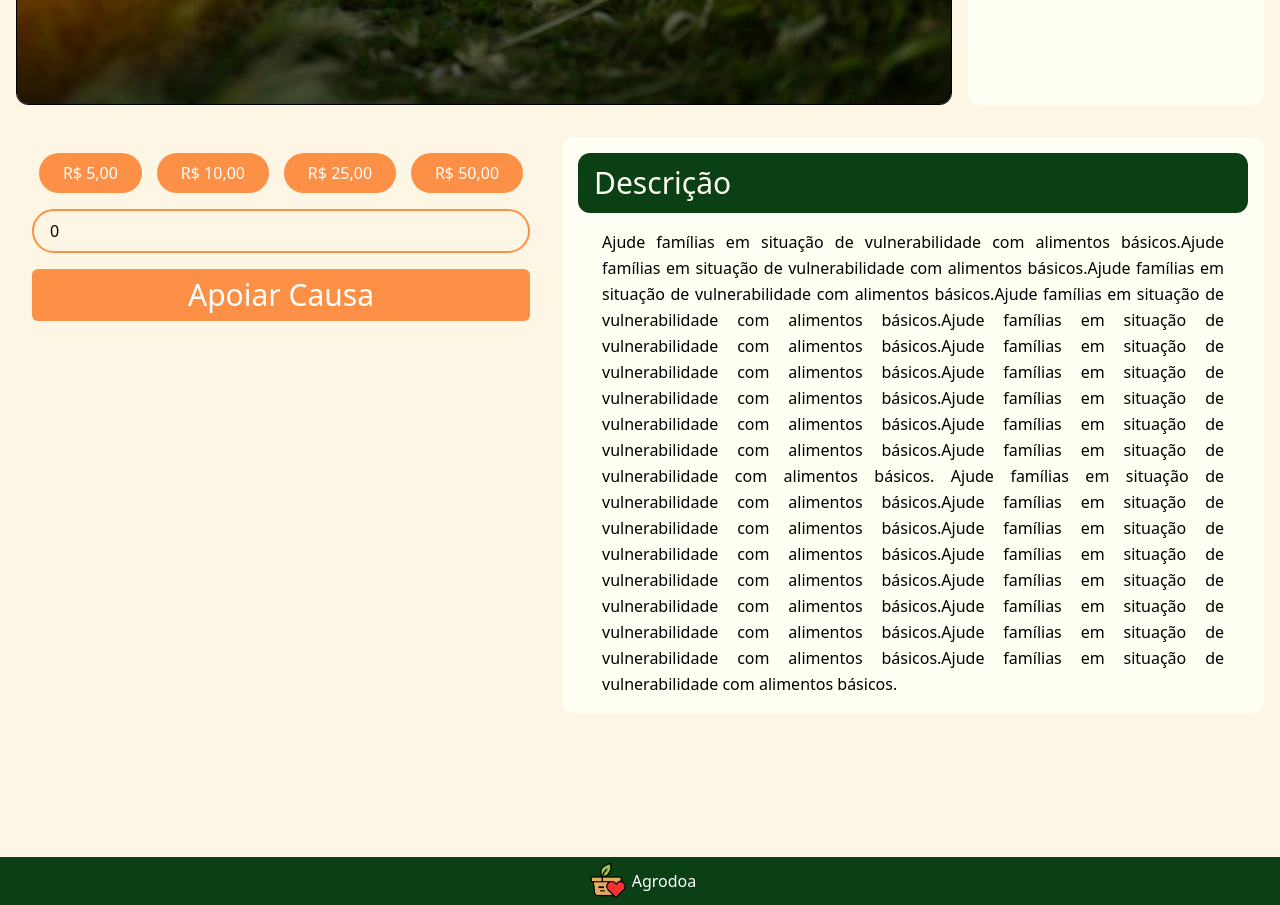
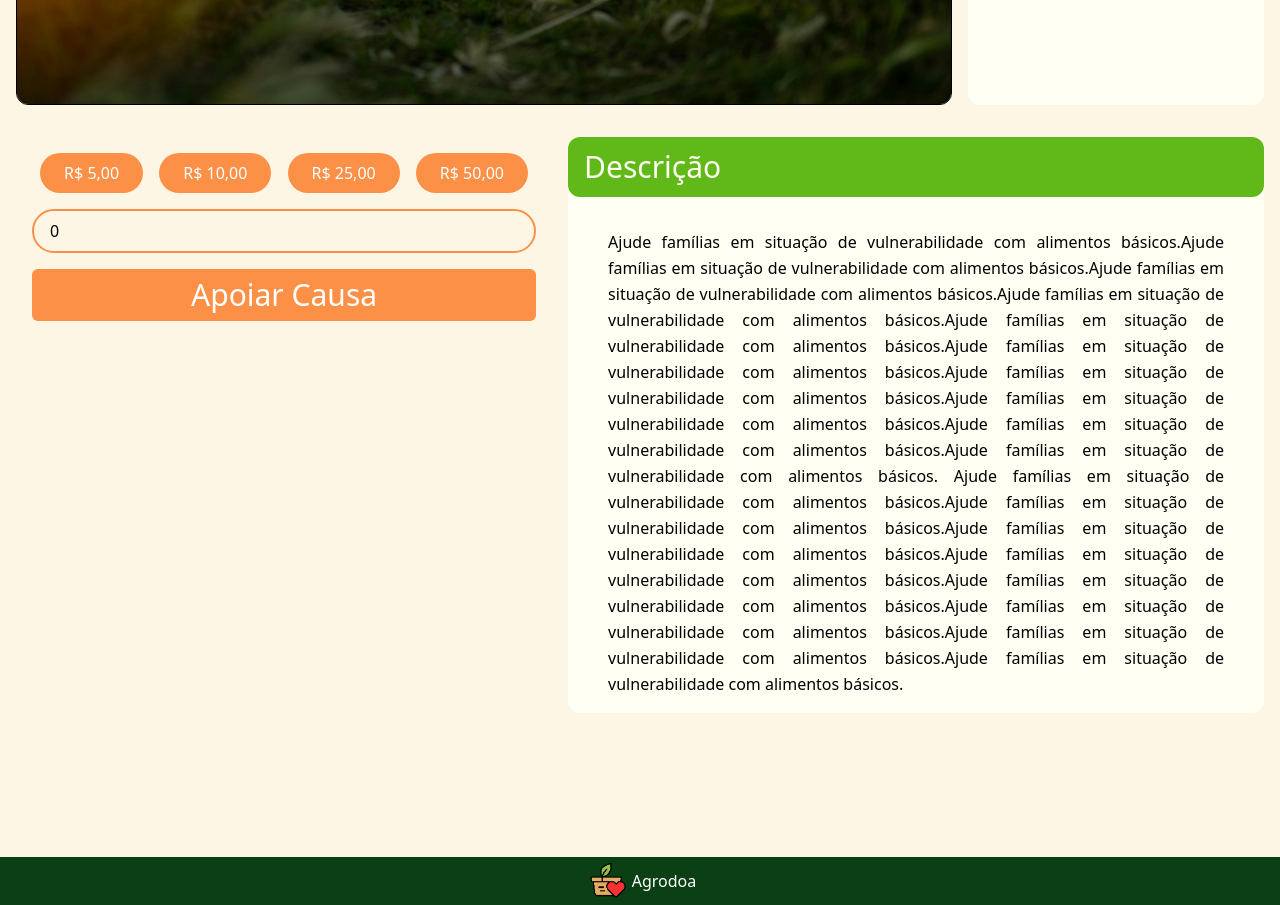
Before and after one commit to VerttB/agrodoa-frontend, a Next.js app: page /causas/1 in a window 1280 px wide. Shown: the part 600-1505 px from the top of the page. Built offline with nearby package versions, Linux system fonts and the light colour scheme; a web font is replaced by a local one.

Commit message:
mudança na cor do header e posição

```diff
--- a/src/components/ItemPage/ItemPageDescription.tsx
+++ b/src/components/ItemPage/ItemPageDescription.tsx
@@ -7,11 +7,11 @@ export const ItemPageDescription = ({
   children,
 }: ItemPageDescriptionProps) => {
   return (
-    <div className="bg-neutral w-full rounded-xl px-4 py-4">
-      <h2 className="bg-secondary-darker text-neutral mb-4 rounded-xl px-4 py-3 text-3xl">
+    <div className="bg-neutral w-full rounded-xl">
+      <h2 className="bg-secondary text-neutral mb-4 rounded-xl px-4 py-3 text-3xl">
         {title}
       </h2>
-      <div className="flex flex-col gap-4">{children}</div>
+      <div className="flex flex-col gap-4 p-4 ">{children}</div>
     </div>
   );
 };
```
